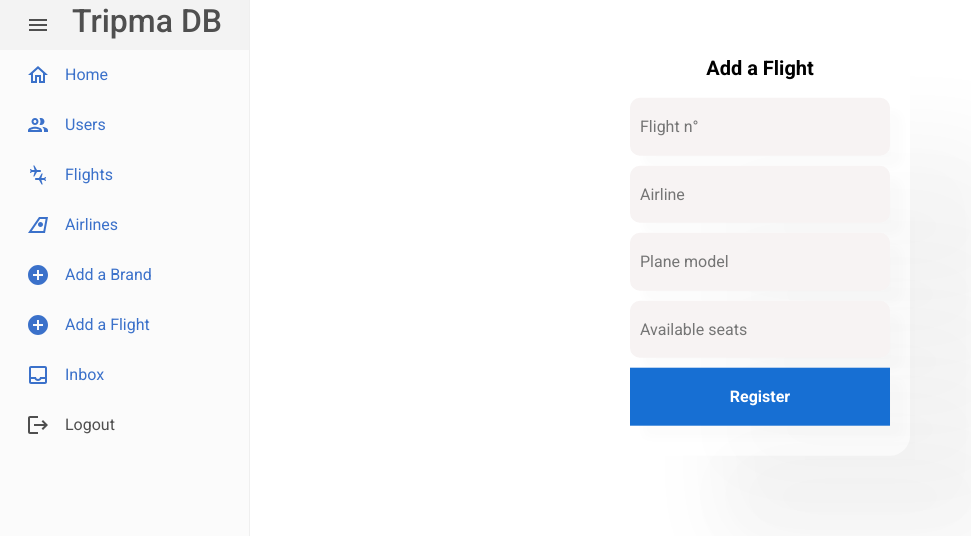
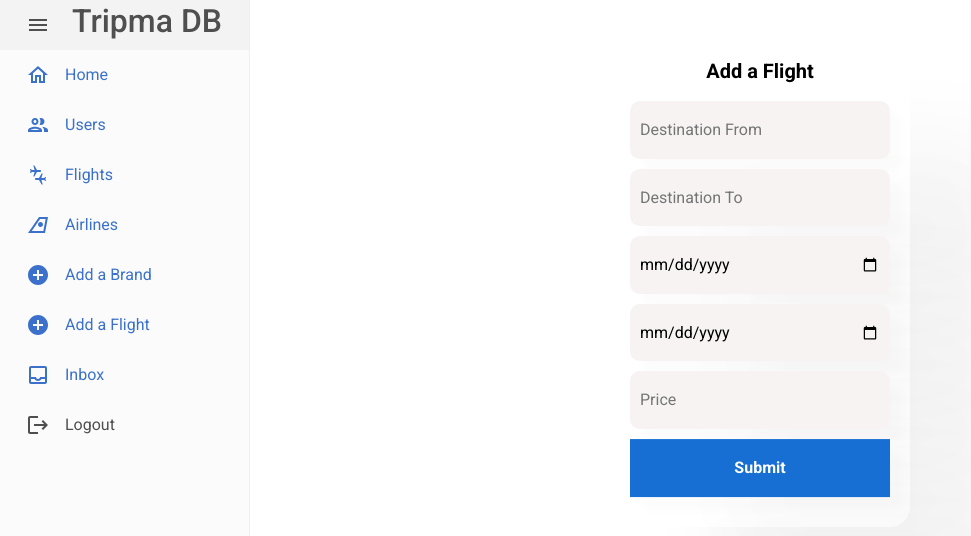
Before and after one commit to e-doctors-exclusive/TrimpaCompletition, a React (Create React App) app in the folder admin/: page /addflight in a window 1280 px wide. Shown: the top 536 px of the page, without its empty margins (0-971 px from the left). Built offline with nearby package versions, Linux system fonts and the light colour scheme.

Commit message:
add flights and show all flights updated filghts router and added getAll

```diff
--- a/admin/package.json
+++ b/admin/package.json
@@ -23,8 +23,6 @@
     "@types/react-dom": "^18.2.12",
     "@visx/geo": "^3.3.0",
     "@visx/scale": "^3.3.0",
-    "@visx/geo": "^3.3.0",
-    "@visx/scale": "^3.3.0",
     "axios": "^1.5.1",
     "cloudinary": "^1.41.0",
     "cloudinary-react": "^1.8.1",
@@ -36,11 +34,10 @@
     "react": "^18.2.0",
     "react-dom": "^18.2.0",
     "react-pro-sidebar": "^1.1.0-alpha.1",
-    "react-pro-sidebar": "^1.1.0-alpha.1",
     "react-redux": "^8.1.3",
     "react-router-dom": "^6.16.0",
     "react-scripts": "5.0.1",
-    "topojson-client": "^3.1.0",
+    "react-toastify": "^9.1.3",
     "topojson-client": "^3.1.0",
     "typescript": "^4.9.5",
     "web-vitals": "^2.1.4"
--- a/admin/src/Components/AddFlight.js
+++ b/admin/src/Components/AddFlight.js
@@ -1,29 +1,89 @@
-import React, { useState } from 'react';
-import SideBar from './SideBar';
-import '../styles/AddFlights.css';
+import React, { useState } from "react";
+import axios from "axios";
+import SideBar from "./SideBar";
+import { toast, ToastContainer } from "react-toastify"; // Import toast and ToastContainer from react-toastify
+import "react-toastify/dist/ReactToastify.css"; // Import the default CSS
+import "../styles/AddFlights.css";
 
 const AddFlight = () => {
   const [clicked, setClicked] = useState(true);
+  const [destFrom, setDestFrom] = useState("");
+  const [destTo, setDestTo] = useState("");
+  const [dateFrom, setDateFrom] = useState("");
+  const [dateTo, setDateTo] = useState("");
+  const [price, setPrice] = useState("");
+
+  const handleSubmit = async (event) => {
+    event.preventDefault();
+    try {
+      const response = await axios.post("http://localhost:1128/flights/add", {
+        destFrom,
+        destTo,
+        dateFrom,
+        dateTo,
+        price,
+      })
+      .then((response) => {toast.success("Flight added successfully")})
+      .catch((error) => { toast.error("Error adding flight") });
+      console.log(response.data);
+
+    } catch (error) {
+      console.error(error);
+    }
+  };
+
   return (
-    <div style={{ display: 'flex' }}>
+    <div style={{ display: "flex" }}>
       <SideBar setClicked={setClicked} clicked={clicked} />
       <div
         style={{
-          display: 'flex',
-          flexWrap: 'wrap',
+          display: "flex",
+          flexWrap: "wrap",
           flex: 1,
-          marginLeft: clicked ? '250px' : '70px',
+          marginLeft: clicked ? "250px" : "70px",
         }}
       >
-        <form className="formadd">
+        <form className="formadd" onSubmit={handleSubmit}>
           <span className="titleadd">Add a Flight</span>
-          <input type="text" className="input" placeholder="Flight n°" />
-          <input type="text" className="input" placeholder="Airline" />
-          <input type="text" className="input" placeholder="Plane model" />
-          <input type="number" className="input" placeholder="Available seats" />
-          <button>Register</button>
+          <input
+            type="text"
+            className="input"
+            placeholder="Destination From"
+            value={destFrom}
+            onChange={(event) => setDestFrom(event.target.value)}
+          />
+          <input
+            type="text"
+            className="input"
+            placeholder="Destination To"
+            value={destTo}
+            onChange={(event) => setDestTo(event.target.value)}
+          />
+          <input
+            type="date"
+            className="input"
+            placeholder="Date From"
+            value={dateFrom}
+            onChange={(event) => setDateFrom(event.target.value)}
+          />
+          <input
+            type="date"
+            className="input"
+            placeholder="Date To"
+            value={dateTo}
+            onChange={(event) => setDateTo(event.target.value)}
+          />
+          <input
+            type="number"
+            className="input"
+            placeholder="Price"
+            value={price}
+            onChange={(event) => setPrice(event.target.value)}
+          />
+          <button type="submit">Submit</button>
         </form>
       </div>
+      <ToastContainer />
     </div>
   );
 };
--- a/admin/src/Components/Flights.js
+++ b/admin/src/Components/Flights.js
@@ -1,58 +1,47 @@
 import * as React from 'react';
-import { useState } from 'react';
-import { DataGrid, GridColDef } from '@mui/x-data-grid';
+import { useState, useEffect } from 'react';
+import { DataGrid } from '@mui/x-data-grid';
 import SideBar from './SideBar';
-const columns= [
+import axios from 'axios';
+
+const columns = [
   { field: 'id', headerName: 'ID', width: 70 },
-
-  {
-    field: 'flightNumber',
-    headerName: 'Fligh n°',
-    description: 'This column has a value getter and is not sortable.',
-    sortable: false,
-    width: 160
-},
-  {
-    field: 'airline',
-    headerName: 'Airline',
-    description: 'This column has a value getter and is not sortable.',
-    sortable: false,
-    width: 160,
-  },{
-    field: 'planeModel',
-    headerName: 'Plane Model',
-    description: 'This column has a value getter and is not sortable.',
-    sortable: false,
-    width: 160,
-  },
-  {
-    field: 'availableSeats',
-    headerName: 'Available Seats',
-    description: 'This column has a value getter and is not sortable.',
-    sortable: false,
-    width: 160,
-  },
-];
-
-const rows = [
-  { id:1 ,flightNumber: 145, airline:'Emirates', planeModel:'boeing 777-300er', availableSeats:'500' },
-  { id:2 ,flightNumber: 265, airline:'American Airlines', planeModel:'boeing 777-300er', availableSeats:'500' },
-  { id:3 ,flightNumber: 386, airline:'Delta Air Lines', planeModel:'boeing 777-300er', availableSeats:'500'  },
-  { id:4 ,flightNumber: 413, airline:'Ryanair', planeModel:'boeing 777-300er', availableSeats:'500'  },
-  { id:5 ,flightNumber: 597, airline:'Qatar Airways', planeModel:'boeing 777-300er', availableSeats:'500'  },
-  { id:6 ,flightNumber: 675, airline:'Singapore Airlines', planeModel:'boeing 777-300er', availableSeats:'500' },
-  { id:7 ,flightNumber: 734, airline:'Tunisair ', planeModel:'boeing 777-300er', availableSeats:'500'  },
+  { field: 'destFrom', headerName: 'From', width: 160 },
+  { field: 'destTo', headerName: 'Destination', width: 160 },
+  { field: 'dateFrom', headerName: 'Date From', width: 160 },
+  { field: 'dateTo', headerName: 'Date To', width: 160 },
+  { field: 'price', headerName: 'Price', width: 160 },
 ];
 
 export default function Flights() {
   const [clicked, setClicked] = useState(true);
+  const [rows, setRows] = useState([]);
+
+  useEffect(() => {
+    const fetchFlights = async () => {
+      try {
+        const response = await axios.get('http://localhost:1128/flights/getAll');
+        setRows(response.data);
+      } catch (error) {
+        console.error(error);
+      }
+    };
+    fetchFlights();
+  }, []);
+
   return (
     <div style={{ display: 'flex' }}>
-        <SideBar setClicked={setClicked} clicked={clicked}/>
-    <div style={{ height: 400, width: '100%',display: 'flex',
+      <SideBar setClicked={setClicked} clicked={clicked} />
+      <div
+        style={{
+          height: 400,
+          width: '100%',
+          display: 'flex',
           flexWrap: 'wrap',
           flex: 1,
-          marginLeft: clicked ? '250px' : '70px',}}>
+          marginLeft: clicked ? '250px' : '70px',
+        }}
+      >
         <DataGrid
           rows={rows}
           columns={columns}
--- a/admin/src/Components/LandingPage.js
+++ b/admin/src/Components/LandingPage.js
@@ -10,7 +10,6 @@
     MDBIcon,
     MDBInput
   } from 'mdb-react-ui-kit'
-  import img from '../images/img3.webp'
   import test1 from '../images/test1.jpg'
 function LandingPage() {
 
@@ -30,7 +29,7 @@
 
             <h3 className="fw-normal mb-3 ps-5 pb-3" style={{letterSpacing: '1px'}}>Log in</h3>
 
-            <MDBInput wrapperClass='mb-4 mx-5 w-100' label='Email address' id='formControlLg' type='email' size="lg"/>
+            <MDBInput wrapperClass='mb-4 mx-5 w-100' label='Email address' id='formControlLg' type='email' size="lg" />
             <MDBInput wrapperClass='mb-4 mx-5 w-100' label='Password' id='formControlLg' type='password' size="lg"/>
 
             <MDBBtn className="mb-4 px-5 mx-5 w-100" color='info' size='lg'>Login</MDBBtn>
```
Also changed, not shown: 2 other files (tests, documents, lock files or other folders). Lines whose indentation alone changed are shown as unchanged.
